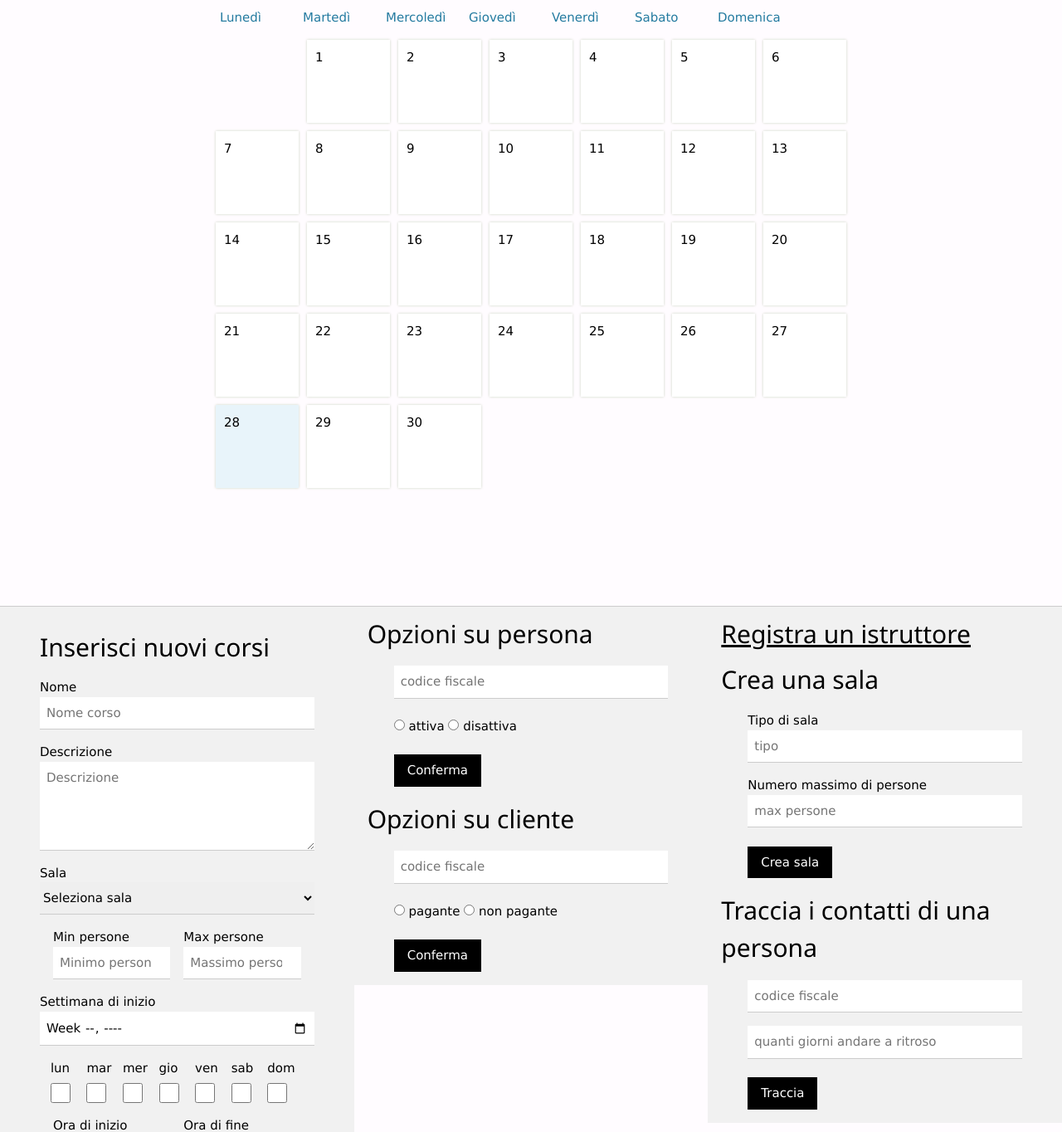
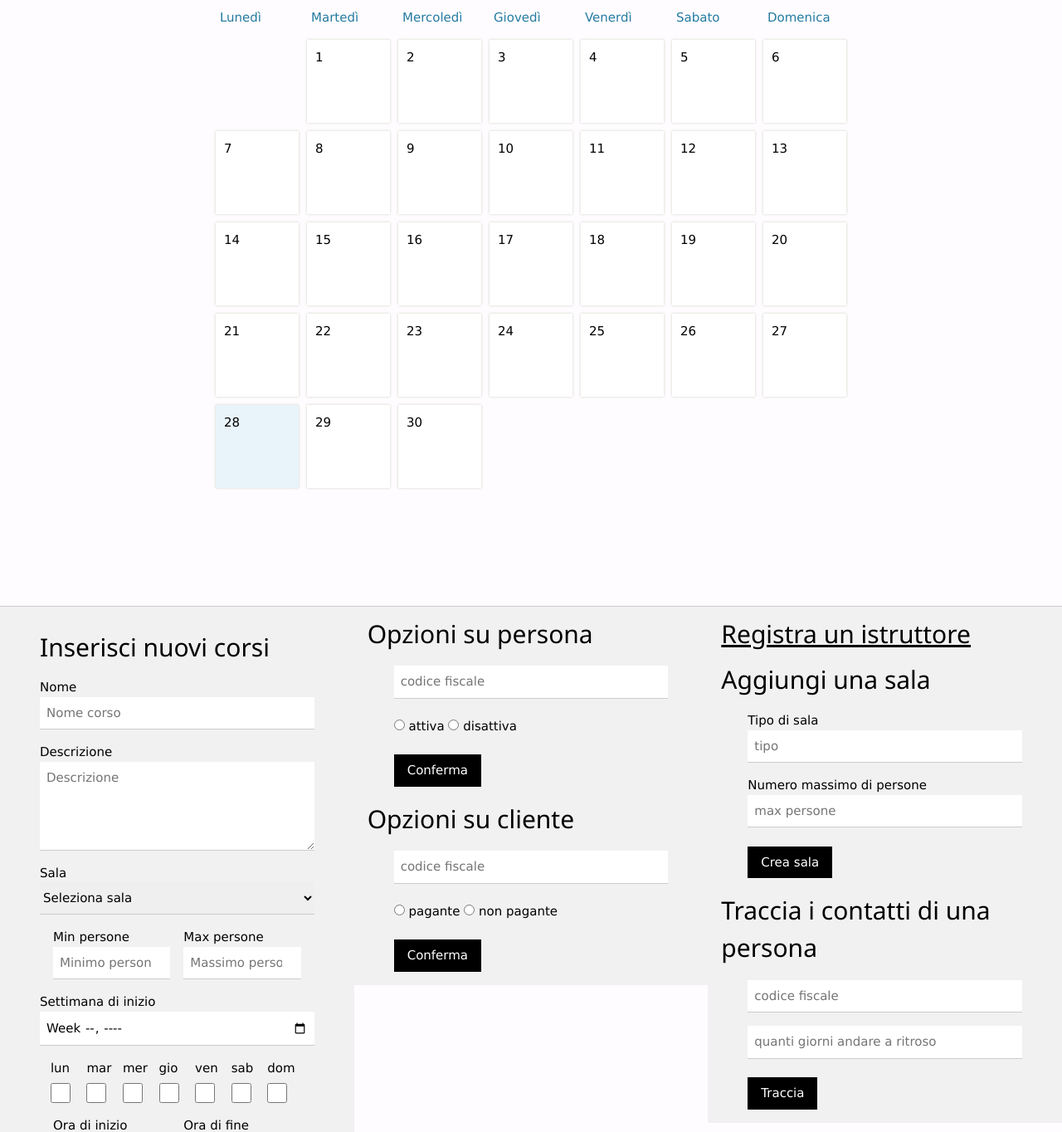
Before and after one commit to Gotti27/Progetto-DB, a Flask app: page /dashboard in a window 1280 px wide. Shown: the part 69-1433 px from the top of the page at 83% size. Run offline with Flask 2, Linux system fonts and the light colour scheme; data that the repository does not hold is empty; parts of the project's set-up code (start-up, migrations or seed data) failed here and were passed over; some libraries are stand-ins or nearby versions.

Commit message:
Aggiunto notifiche a home sistemati istruttori nella creazione corso fixato css calendario

```diff
--- a/appF/views.py
+++ b/appF/views.py
@@ -210,7 +210,7 @@ def dashboard_view():
     if request.method == 'POST' and request.form['form-name'] == 'tracciamento':
         return redirect(url_for('report', zero=request.form['da tracciare'], giorni=request.form['giorni']))
 
-    return render_template('adminDashboard.html', sale=get_sale())
+    return render_template('adminDashboard.html', sale=get_sale(), istruttori=get_istruttori())
 
 
 @app.route("/report/<zero>/<giorni>", methods=['GET', 'POST'])
--- a/run.py
+++ b/run.py
@@ -32,7 +32,7 @@ engine_istruttore = create_engine(app.config['SQLALCHEMY_DATABASE_URI_ISTRUTTORE
 engine_gestore = create_engine(app.config['SQLALCHEMY_DATABASE_URI_GESTORE'], echo=True)
 """
 
-locale.setlocale(locale.LC_ALL, 'it_IT.utf8')
+locale.setlocale(locale.LC_ALL, 'it_IT')
 
 from appF.views import *  # Non importato all'inizio per evitare dipendenze circolari
 from appF.models import *
--- a/static/calendar.css
+++ b/static/calendar.css
@@ -34,7 +34,7 @@ button {
   color: #247BA0;
 }
 #weekdays div {
-  width: 100px;
+  width: 110px;
   padding: 10px;
 }
 #calendar {
--- a/templates/adminDashboard.html
+++ b/templates/adminDashboard.html
@@ -70,6 +70,7 @@
     </div>
     -->
 
+    <!-- TODO: eliminare e spostare nella pagina dell'utente vista dall'admin -->
     <div class="w3-container w3-third w3-light-gray">
         <h2>Opzioni su persona</h2>
         <form action="{{ url_for('dashboard_view') }}" method="post" class="w3-container w3-margin" id="modificaCliente">
@@ -97,7 +98,7 @@
         <h2>
             <a href="{{url_for('register')}}">Registra un istruttore</a>
         </h2>
-        <h2>Crea una sala</h2>
+        <h2>Aggiungi una sala</h2>
         <form action="{{ url_for('dashboard_view') }}" method="post" class="w3-container w3-margin" id="creaSala">
             <input type="hidden" name="form-name" value="creaSala">
             <label for="tipoSala">Tipo di sala</label><input id="tipoSala" name="tipo" type="text" placeholder="tipo" class="w3-input w3-margin-bottom">
@@ -105,6 +106,7 @@
             <input type="submit" class="w3-button w3-black" value="Crea sala"><br>
         </form>
 
+        <!-- TODO: ? eliminare e spostare nella pagina dell'utente vista dall'admin -->
         <h2>Traccia i contatti di una persona</h2>
         <form action="{{ url_for('dashboard_view') }}" method="post" class="w3-container w3-margin" id="contact tracing">
             <input type="hidden" name="form-name" value="tracciamento">
--- a/templates/home.html
+++ b/templates/home.html
@@ -30,6 +30,7 @@
             <button class="w3-button w3-xlarge"><i class="w3-green w3-circle w3-xlarge material-icons" style="padding: 2px">person</i></button>
             <div class="w3-dropdown-content w3-bar-block w3-card-4" style="right:0">
                 <a href="{{url_for('profile_view', username=current_user.Email)}}" class="w3-bar-item w3-button">Profilo</a>
+                <a href="{{url_for('notifications')}}" class="w3-bar-item w3-button">Notifiche</a>
                 <a href="{{url_for('logout')}}" class="w3-bar-item w3-button">Logout</a>
                 {% if admin %}
                 <a href="{{url_for('dashboard_view')}}">clicca qui per vedere la dashboard dell'admin</a>
```
Also changed, not shown: templates/ZZZTesting.html (renamed from templates/index.html).
